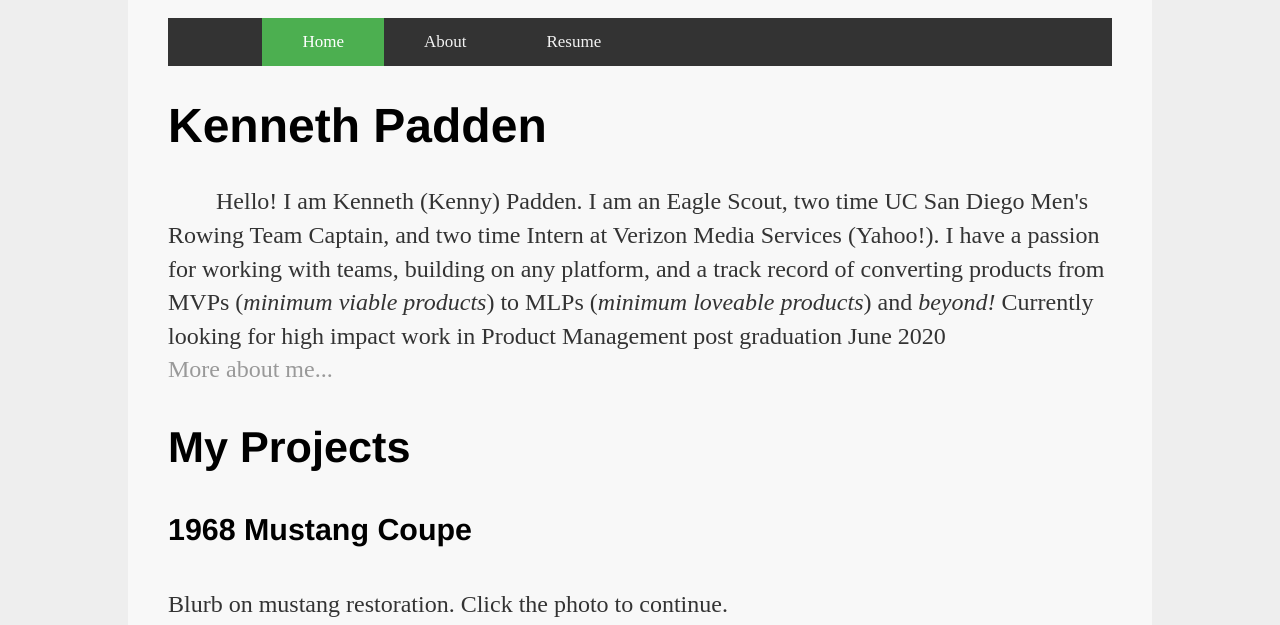
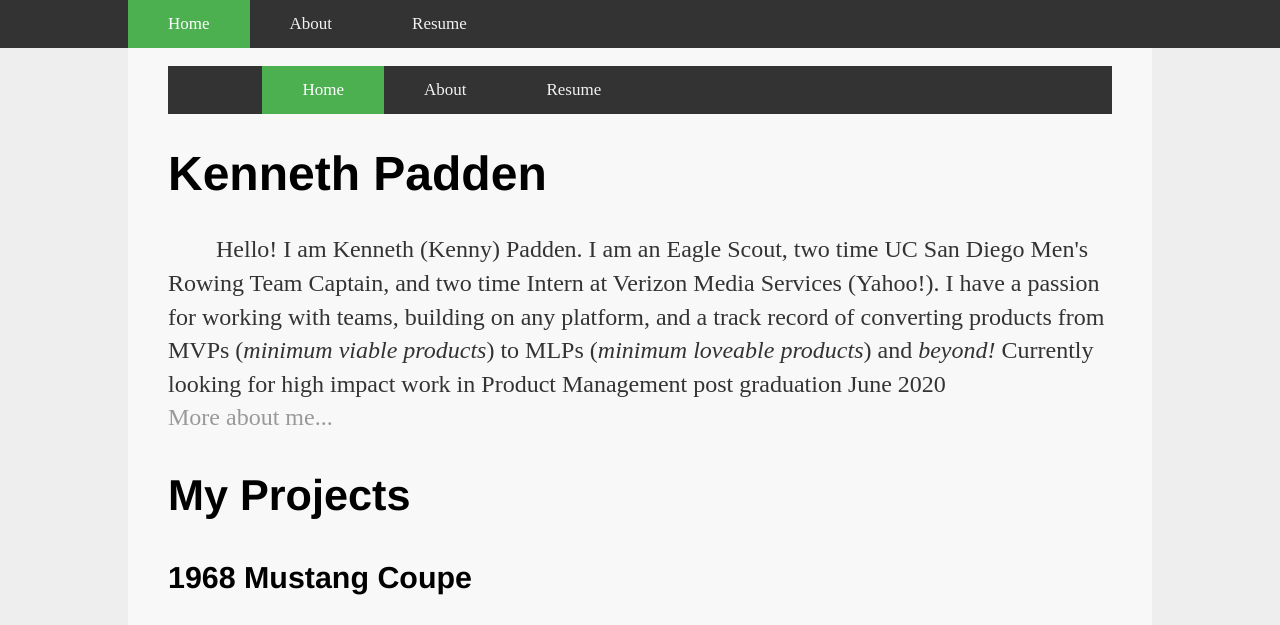
Before and after one commit to kpadden/kpadden.github.io, a Jekyll site: the page built from index.html, in a window 1280 px wide, cut to the strip 0-625 px from the top of the page. Built offline with Jekyll 4.4.1, drawn with Linux system fonts in a browser that asks for light colours.

Commit message:
Update default.html

```diff
--- a/_layouts/default.html
+++ b/_layouts/default.html
@@ -9,7 +9,7 @@
         <link rel="stylesheet" href="https://cdnjs.cloudflare.com/ajax/libs/font-awesome/4.7.0/css/font-awesome.min.css">
     </head>
     <body>
-        <!--<div class="topnav">
+        <div class="topnav">
             <div class="inside-topnav" id="myTopnav">
                 <a href="/" class="active">Home</a>
                 <a href="/about">About</a>
@@ -21,14 +21,14 @@
             /* Toggle between adding and removing the "responsive" class to topnav when the user clicks on the icon */
             function myFunction() {
                 var x = document.getElementById("myTopnav");
-                if (x.className === "inside-topnav") {
+                if (x.className == "inside-topnav") {
                     x.className += " responsive";
                 }
                 else {
                     x.className = "inside-topnav";
                 }
             }
-        </script>-->
+        </script>
         <div class="container">
             <div class="inside-container"><br/>
                 {{ content }}
```
